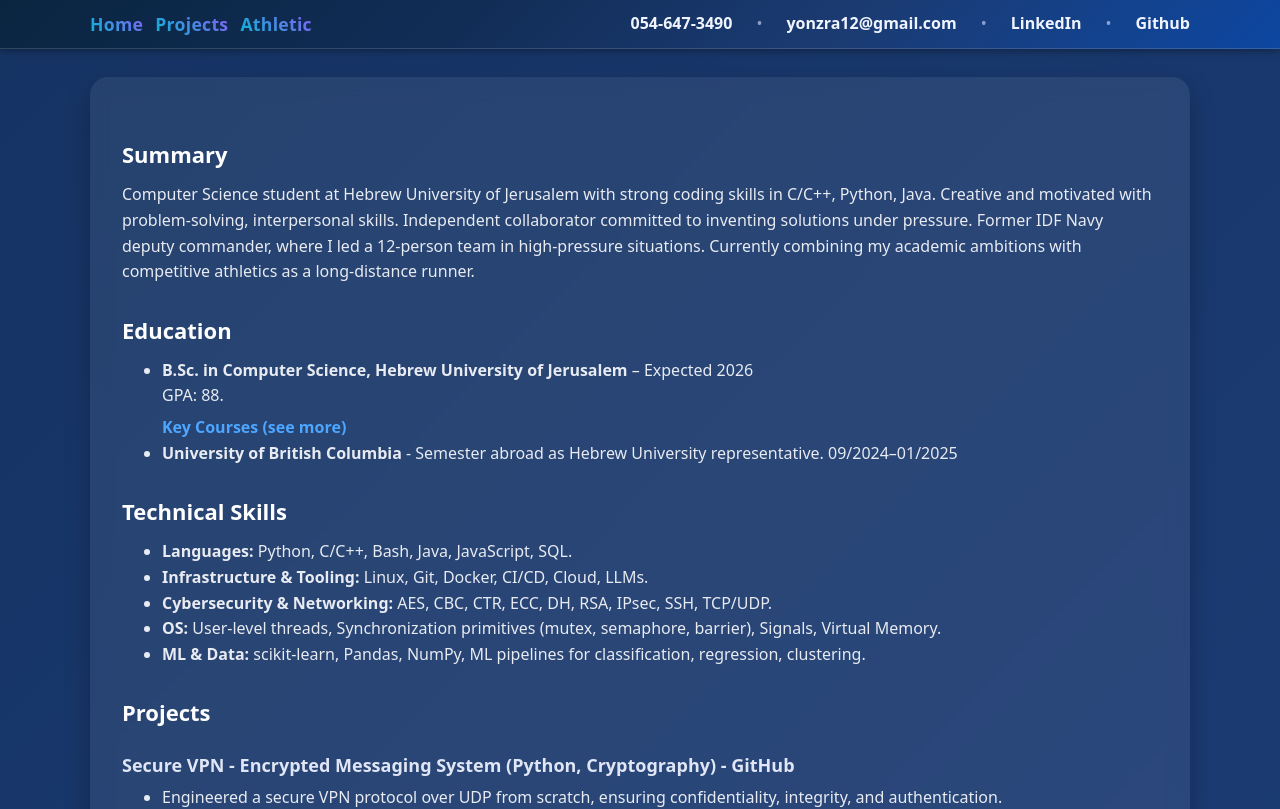
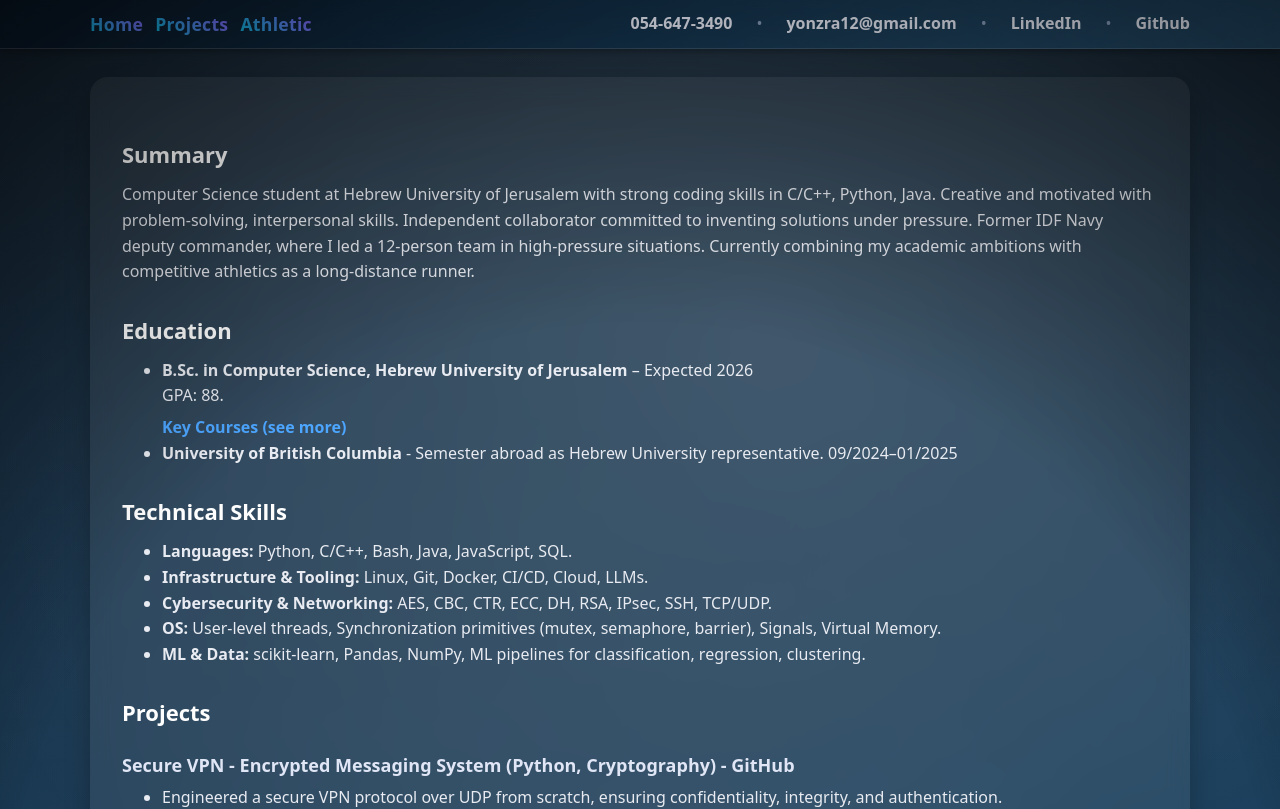
Before and after one commit to YehoanatnEzra/Portfolio, a React (Vite) app: page /resume in a window 1280 px wide. Shown: the top 809 px of the page. Built offline with nearby package versions, Linux system fonts and the light colour scheme.

Commit message:
change gradient again and background in resume

```diff
--- a/src/pages/Home.jsx
+++ b/src/pages/Home.jsx
@@ -52,6 +52,7 @@ export default function Home() {
   const [bgIndex, setBgIndex] = useState(0);
   const [bgIsPortraitMobile, setBgIsPortraitMobile] = useState(false);
   const [currentBg, setCurrentBg] = useState('');
+  const [prevBg, setPrevBg] = useState(null); // for crossfade
 
   // Preload images
   useEffect(() => {
@@ -64,17 +65,20 @@ export default function Home() {
   // Prepare selected background (orientation aware) for fixed layer element
   useEffect(() => {
     const src = images[bgIndex];
+    // keep previous for fade only if different and already had one
+    setPrevBg(curr => (currentBg && currentBg !== src ? currentBg : null));
     setCurrentBg(src);
     let cancelled = false;
     const img = new Image();
     img.onload = () => {
       if (cancelled) return;
       const isPortrait = img.naturalHeight > img.naturalWidth;
-  setBgIsPortraitMobile(isPortrait && isMobile);
+      setBgIsPortraitMobile(isPortrait && isMobile);
     };
     img.src = src;
     return () => { cancelled = true; };
-  }, [bgIndex, images, isMobile]);
+    // intentionally depend on bgIndex/images/isMobile/currentBg
+  }, [bgIndex, images, isMobile, currentBg]);
 
   /** Skills carousel (horizontal scroll) */
   const skillsRef = useRef(null);
@@ -158,12 +162,20 @@ export default function Home() {
         style={{ backgroundImage: currentBg ? `url('${currentBg}')` : undefined }}
         aria-hidden="true"
       />
-      {/* Fixed full-screen main background layer (may use contain for portrait mobile) */}
+      {/* Current background layer */}
       <div
-        className={`home-bg-layer${bgIsPortraitMobile ? ' portrait-mobile' : ''}`}
+        className={`home-bg-layer current${bgIsPortraitMobile ? ' portrait-mobile' : ''}`}
         style={{ backgroundImage: currentBg ? `url('${currentBg}')` : undefined }}
         aria-hidden="true"
       />
+      {/* Previous background fading out */}
+      {prevBg && (
+        <div
+          className="home-bg-layer bg-fade-prev"
+          style={{ backgroundImage: `url('${prevBg}')` }}
+          aria-hidden="true"
+        />
+      )}
       {/* Header */}
       <header>
         <div className="container nav">
@@ -231,13 +243,13 @@ export default function Home() {
               </p>
               <p>
                 In addition to my studies, I am a competitive long-distance &amp; XC runner and coach. I revived the
-                Hebrew University’s running team and continue to lead it today. As an athlete, I placed third in the
+                Hebrew University's running team and continue to lead it today. As an athlete, I placed third in the
                 5k road Israeli National Championships 2025 and was part of the team that won the Canadian Cross Country
                 National Championship.
               </p>
               <p>
                 • Experienced with Python, C, C++, Java, Bash and more.<br />
-                • Particularly interested in low-level systems, cybersecurity, AI, and ML.
+                • Particularly interested in low-level systems, Cybersecurity, AI, and ML.
               </p>
             </div>
           </div>
--- a/src/styles/resume.css
+++ b/src/styles/resume.css
@@ -13,20 +13,38 @@
   flex-direction: column;
   backdrop-filter: blur(8px);
   -webkit-backdrop-filter: blur(8px);
-  background: linear-gradient(135deg, #0a2540, #102c54, #1b3b73, #0d47a1);
-  border-bottom: 1px solid rgba(255, 255, 255, 0.15);
-  color: #f0f4ff;
-  box-shadow: 0 2px 8px rgba(0, 0, 0, 0.35);
-  background-size: 400% 400%;
-  animation: resumeGradientFlow 18s ease infinite;
+  position: relative;
+  overflow-x: hidden; /* keep horizontal artifacts hidden */
+  overflow-y: auto;   /* allow vertical scroll */
+  /* Dark → light blue sweep */
+  background: linear-gradient(160deg,#071422,#0c2338 24%,#103553 48%,#165581 70%,#3d8ec8 88%,#77c4ff 100%);
+  background-size: 200% 200%;
+  animation: resumeGradientFlow 36s ease-in-out infinite;
   color: var(--text);
+}
+
+/* Soft highlight + vignette */
+.resume-page::before{
+  content:""; position: fixed; inset:0; pointer-events:none; z-index:0;
+  background:
+    radial-gradient(circle at 60% 18%, rgba(255,255,255,0.18), rgba(255,255,255,0) 55%),
+    radial-gradient(circle at 20% 75%, rgba(255,255,255,0.10), rgba(255,255,255,0) 60%),
+    linear-gradient(180deg, rgba(255,255,255,0.10) 0%, rgba(255,255,255,0.02) 45%, rgba(0,0,0,0.25) 100%);
+  mix-blend-mode: screen;
+  opacity:.65;
+}
+.resume-page::after{
+  content:""; position:fixed; inset:0; pointer-events:none; z-index:0;
+  background:
+    radial-gradient(circle at 50% 50%, rgba(0,0,0,0) 55%, rgba(0,0,0,0.45) 100%);
+  mix-blend-mode: normal;
 }
 
 /* ---- Header overrides only inside Resume page ---- */
 .resume-page header{
   backdrop-filter: blur(8px);
   -webkit-backdrop-filter: blur(8px);
-  background: linear-gradient(135deg, #0a2540, #102c54, #1b3b73, #0d47a1);
+  background: linear-gradient(150deg, rgba(7,20,34,0.85), rgba(16,53,83,0.72), rgba(61,142,200,0.35));
   border-bottom: 1px solid rgba(255, 255, 255, 0.15);
   color: #f0f4ff;
   box-shadow: 0 2px 8px rgba(0, 0, 0, 0.35);
@@ -79,6 +97,11 @@
   0% { background-position: 0% 50%; }
   50% { background-position: 100% 50%; }
   100% { background-position: 0% 50%; }
+}
+
+@media (prefers-reduced-motion: reduce){
+  .resume-page { animation: none; background-position: 40% 50%; }
+  .resume-page::before{ opacity:.55; }
 }
 
 .resume-paper {
```
